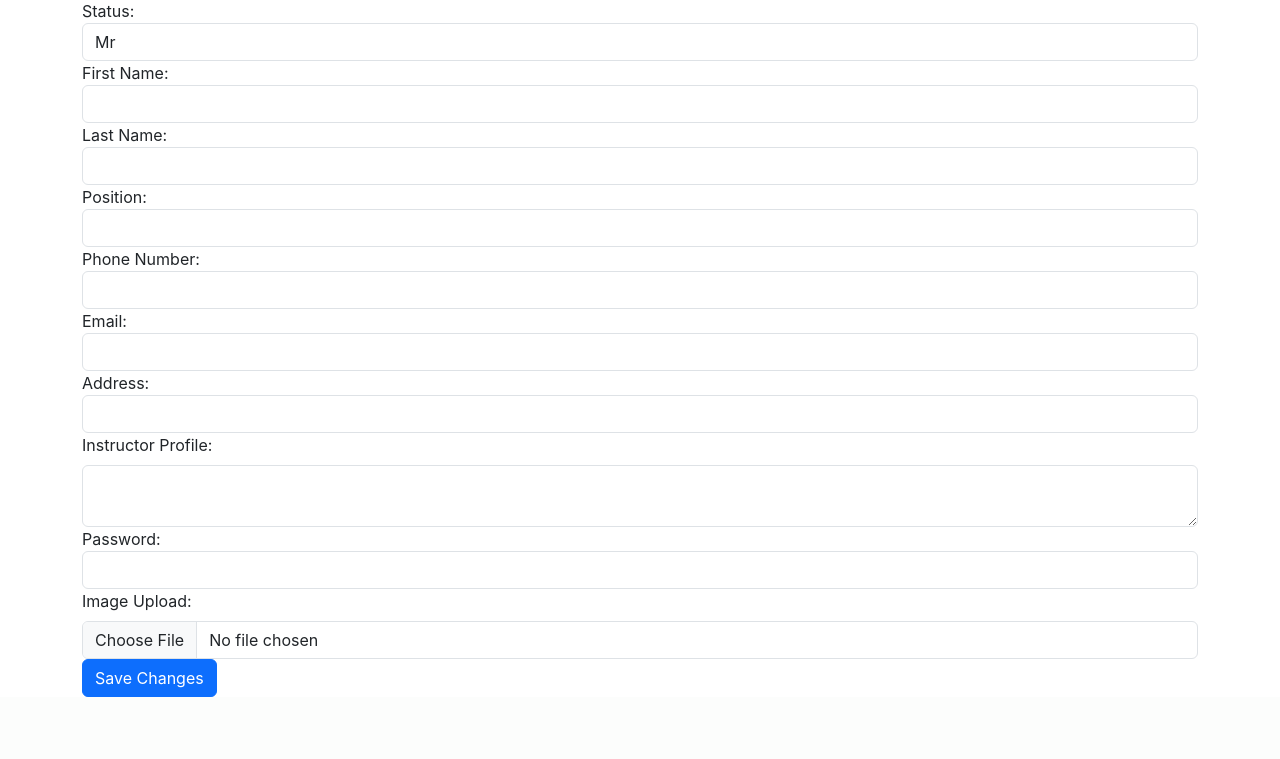
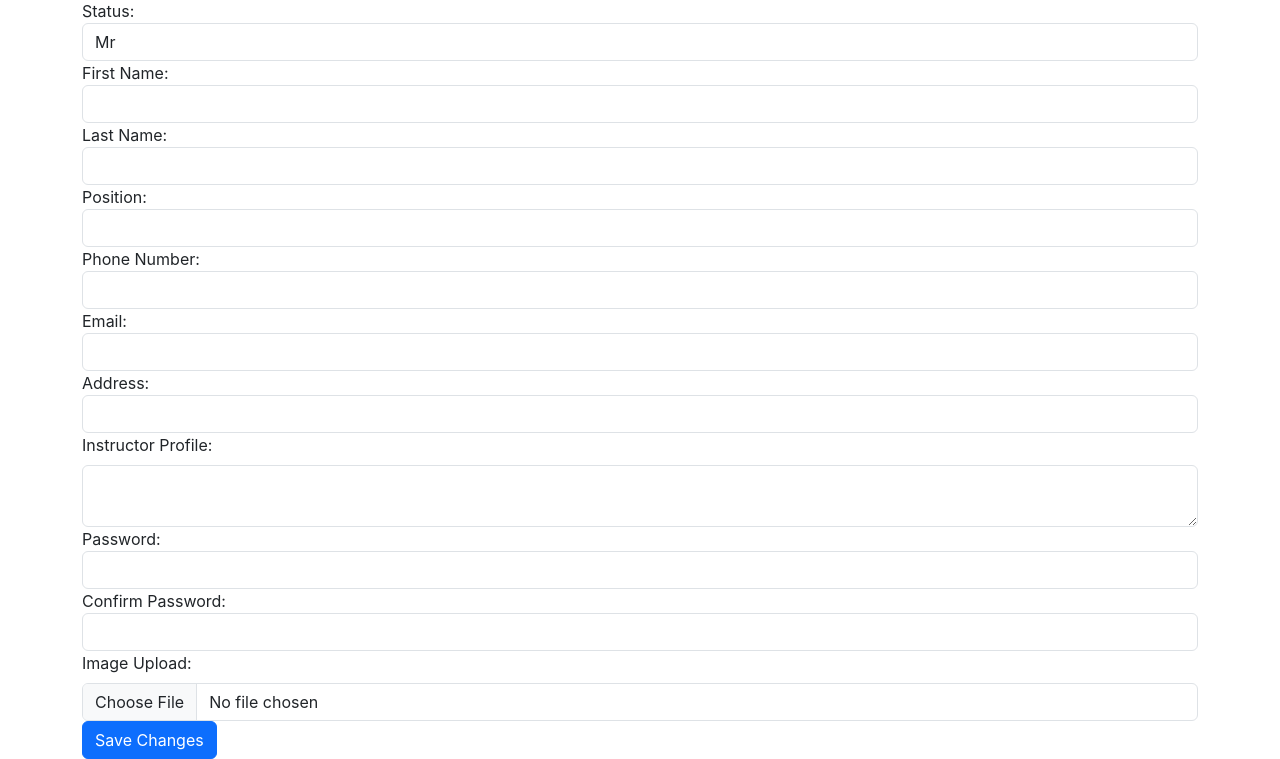
Before and after one commit to AnnieDJ/GardenClass, a Flask app: template app/templates/manager/edit_instr_profile.html in a window 1280 px wide. Shown: the part 164-923 px from the top of the page. Before the commit the page ends 861 px from the top, so only its background shows below. Run offline with Flask 3, Linux system fonts and the light colour scheme; the template is opened without the code that fills it, so the values that code supplies are empty.

Commit message:
Add password validations
Add password validations

```diff
--- a/app/static/js/email_validation.js
+++ b/app/static/js/email_validation.js
@@ -59,3 +59,16 @@
         }
     }
 });
+
+document.getElementById('comfirnm_password').addEventListener('input', function() {
+    var password = document.getElementById('password').value;
+    var confirmPassword = this.value;
+    var passwordMessage = document.getElementById('passwordMessage');
+
+    if (password !== confirmPassword) {
+        passwordMessage.textContent = 'Passwords do not match';
+        passwordMessage.style.color = 'red';
+    } else {
+        passwordMessage.textContent = '';
+    }
+});
--- a/app/templates/manager/edit_instr_profile.html
+++ b/app/templates/manager/edit_instr_profile.html
@@ -51,6 +51,14 @@
              >
         </div>
         <div class="form-group">
+            <label for="comfirnm_password">Confirm Password:</label>
+            <input type="password" class="form-control" name="comfirnm_password" id="comfirnm_password"
+                   pattern="(?=.*\d)(?=.*[a-z])(?=.*[A-Z]).{8,}"
+                   title="Password must be at least 8 characters long and have a mix of character types(at lease 1 digital,1 lower case and 1 upper case)"
+             >
+             <div id="passwordMessage"></div>
+        </div>
+        <div class="form-group">
             <label for="instructor_image" class="form-label">Image Upload:</label>
             <input type="file" id="instructor_image" name="instructor_image" class="form-control">
         </div>
```
Also changed, not shown: app/templates/manager/edit_member_profile.html (+8 -0 lines).
